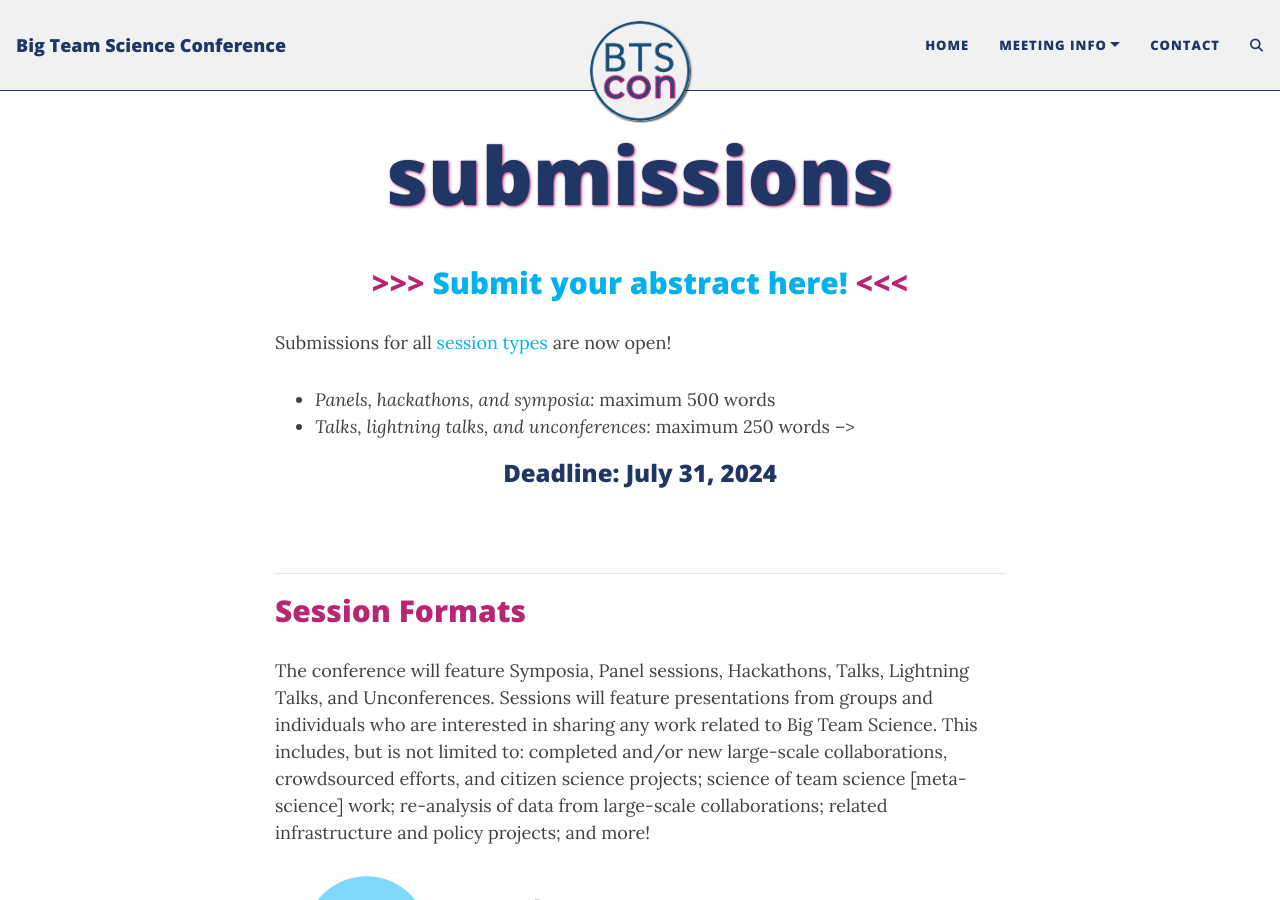
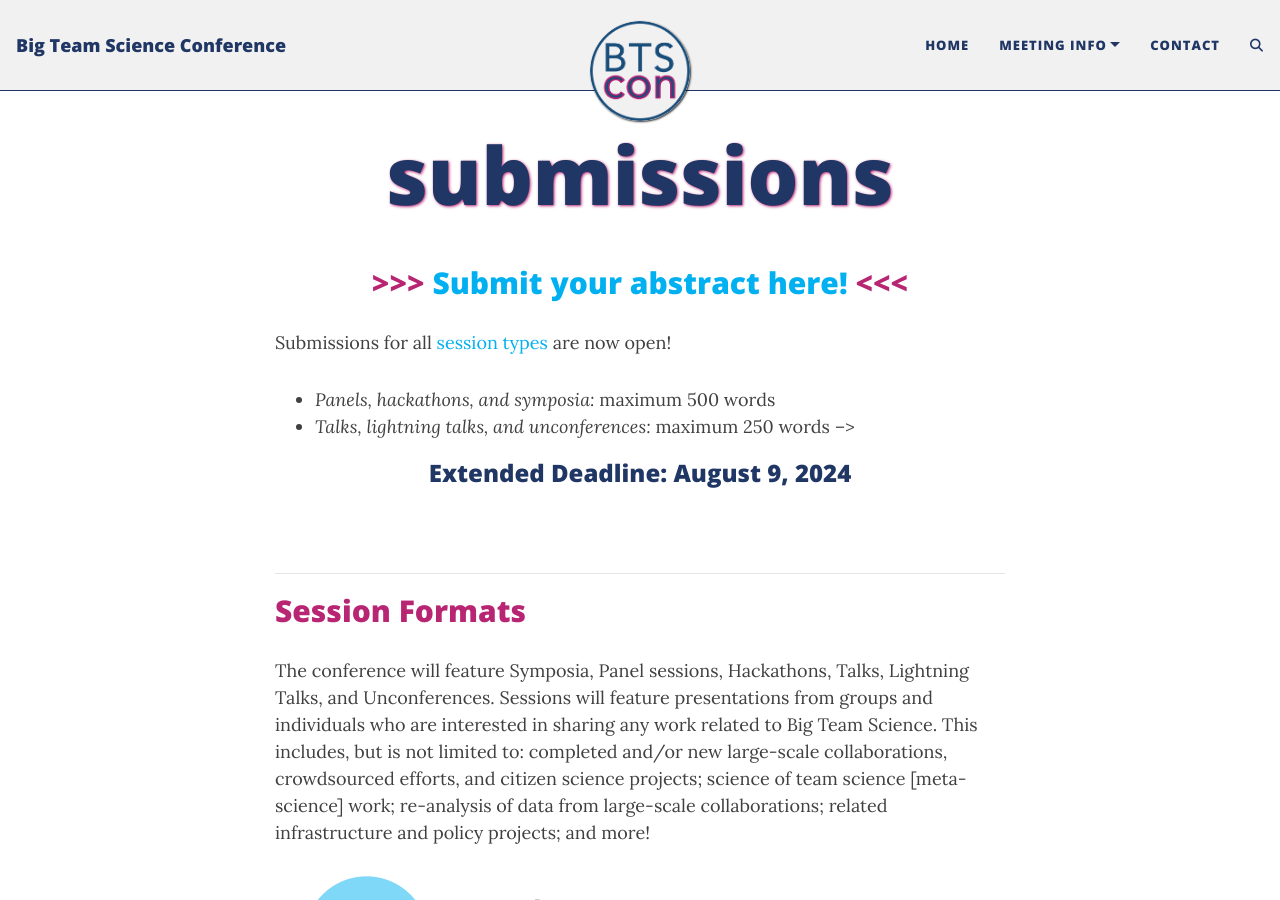
Before and after one commit to bigteamscienceconference/bigteamscienceconference.github.io, a Jekyll site: the page built from submissions.md, in a window 1280 px wide and 900 px high. Built offline with Jekyll 4.4.1, drawn with Linux system fonts in a browser that asks for light colours; comment, search, counter and statistics services are not loaded.

Commit message:
Update submissions.md

```diff
--- a/submissions.md
+++ b/submissions.md
@@ -12,7 +12,7 @@ Submissions for all <a href="#sessions">session types</a> are now open!
 * *Talks, lightning talks, and unconferences:* maximum 250 words
 -->
 
-<h3 align="center">Deadline: July 31, 2024</h3>
+<h3 align="center">Extended Deadline: August 9, 2024</h3>
 
 
 <br>
```
